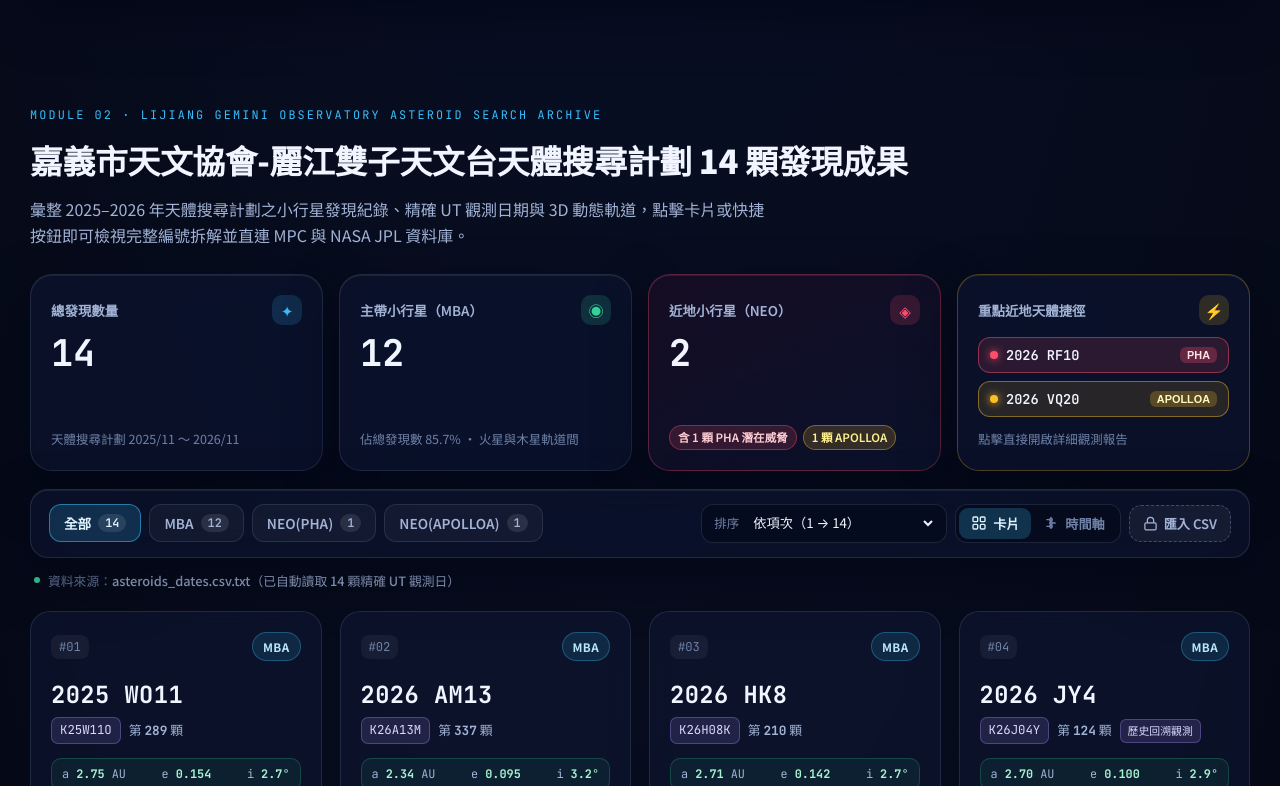
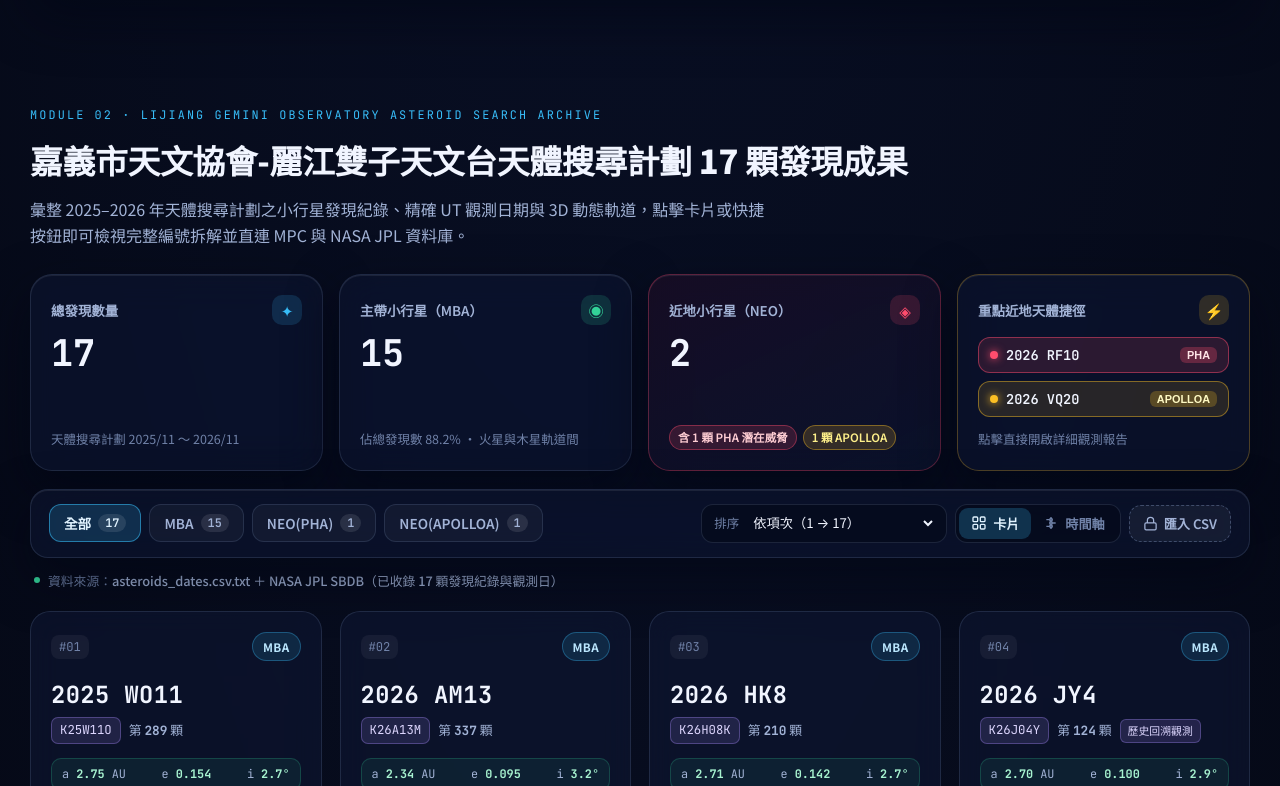
Before and after one commit to kennyCJH/asteroid-decoder-web, a plain HTML site: page index.html in a window 1280 px wide. Shown: the part 1574-2360 px from the top of the page. Drawn offline with Linux system fonts and the light colour scheme.

Commit message:
Add 3 newly discovered MBA asteroids (2026 VG40, 2026 VG42, 2026 VN42) - total 17 discoveries

```diff
--- a/index.html
+++ b/index.html
@@ -4,7 +4,7 @@
   <meta charset="UTF-8" />
   <meta name="viewport" content="width=device-width, initial-scale=1.0" />
   <title>嘉義市天文協會-麗江雙子天文台天體搜尋計劃｜小行星臨時編號解碼與發現成果</title>
-  <meta name="description" content="嘉義市天文協會-麗江雙子天文台天體搜尋計劃發現成果記錄：收錄 14 顆小行星觀測成果（含 PHA 與 Apollo 型近地小行星），整合 IAU / MPC 小行星臨時編號雙向解碼器、3D 動態軌道模擬與互動式編號規則圖鑑。" />
+  <meta name="description" content="嘉義市天文協會-麗江雙子天文台天體搜尋計劃發現成果記錄：收錄 17 顆小行星觀測成果（含 PHA 與 Apollo 型近地小行星），整合 IAU / MPC 小行星臨時編號雙向解碼器、3D 動態軌道模擬與互動式編號規則圖鑑。" />
 
   <!-- Google Fonts: Outfit (幾何天文標題) + Noto Sans TC (繁體中文) + JetBrains Mono (等寬編號與公式) -->
   <link rel="preconnect" href="https://fonts.googleapis.com" />
@@ -56,9 +56,9 @@
         <a href="#guide" class="nav-link">編號規則圖鑑</a>
       </nav>
 
-      <div class="nav-telemetry" title="已載入嘉義市天文協會-麗江雙子天文台天體搜尋計劃 14 顆小行星精確觀測日（UT）">
+      <div class="nav-telemetry" title="已載入嘉義市天文協會-麗江雙子天文台天體搜尋計劃 17 顆小行星觀測檔案">
         <span class="telemetry-dot"></span>
-        <span id="navDataStatus">14 顆發現 · UT 同步</span>
+        <span id="navDataStatus">17 顆發現 · UT 同步</span>
       </div>
     </div>
   </header>
@@ -78,11 +78,11 @@
             <span class="hero__title-accent">麗江雙子天文台天體搜尋計劃</span>
           </h1>
           <p class="hero__desc">
-            完整收錄「嘉義市天文協會-麗江雙子天文台天體搜尋計劃」所發現的 14 顆小行星觀測軌跡與動態軌道（包含潛在威脅近地小行星 <strong>2026 RF10</strong> 與阿波羅型近地小行星 <strong>2026 VQ20</strong>）。結合 IAU / MPC 臨時編號雙向解碼器、3D 互動軌道模擬與規則圖鑑，一次掌握每顆小行星的發現時窗、順位與官方資料庫查詢。
+            完整收錄「嘉義市天文協會-麗江雙子天文台天體搜尋計劃」所發現的 <span id="heroDescCount">17</span> 顆小行星觀測軌跡與動態軌道（包含潛在威脅近地小行星 <strong>2026 RF10</strong> 與阿波羅型近地小行星 <strong>2026 VQ20</strong>）。結合 IAU / MPC 臨時編號雙向解碼器、3D 互動軌道模擬與規則圖鑑，一次掌握每顆小行星的發現時窗、順位與官方資料庫查詢。
           </p>
           <div class="hero__actions">
             <a href="#dashboard" class="btn btn--primary">
-              <span>瀏覽 14 顆發現成果</span>
+              <span>瀏覽 <span id="heroBrowseCount">17</span> 顆發現成果</span>
               <svg width="16" height="16" viewBox="0 0 24 24" fill="none" stroke="currentColor" stroke-width="2.2"><path d="M5 12h14M13 5l7 7-7 7"/></svg>
             </a>
             <a href="#decoder" class="btn btn--glass">
@@ -142,7 +142,7 @@
               <span>2026 VQ20 · APOLLOA</span>
             </div>
             <div class="radar-chip radar-chip--count">
-              <span class="mono">14</span> OBJECTS TRACKED
+              <span class="mono" id="heroRadarCount">17</span> OBJECTS TRACKED
             </div>
           </div>
         </div>
@@ -326,13 +326,13 @@
     </section>
 
     <!-- ============================================================ -->
-    <!-- 模組 2：嘉義市天文協會-麗江雙子天文台天體搜尋計劃 14 顆成果    -->
+    <!-- 模組 2：嘉義市天文協會-麗江雙子天文台天體搜尋計劃 17 顆成果    -->
     <!-- ============================================================ -->
     <section id="dashboard" class="section">
       <div class="container">
         <div class="section-head">
           <div class="section-head__meta">MODULE 02 · LIJIANG GEMINI OBSERVATORY ASTEROID SEARCH ARCHIVE</div>
-          <h2 class="section-head__title">嘉義市天文協會-麗江雙子天文台天體搜尋計劃 14 顆發現成果</h2>
+          <h2 class="section-head__title">嘉義市天文協會-麗江雙子天文台天體搜尋計劃 <span id="dashboardTitleCount">17</span> 顆發現成果</h2>
           <p class="section-head__sub">彙整 2025–2026 年天體搜尋計劃之小行星發現紀錄、精確 UT 觀測日期與 3D 動態軌道，點擊卡片或快捷按鈕即可檢視完整編號拆解並直連 MPC 與 NASA JPL 資料庫。</p>
         </div>
 
@@ -343,7 +343,7 @@
               <span class="kpi-card__label">總發現數量</span>
               <span class="kpi-icon kpi-icon--total" aria-hidden="true">✦</span>
             </div>
-            <div class="kpi-card__num mono" id="kpiTotal">14</div>
+            <div class="kpi-card__num mono" id="kpiTotal">17</div>
             <div class="kpi-card__foot">天體搜尋計劃 2025/11 ～ 2026/11</div>
           </div>
 
@@ -352,8 +352,8 @@
               <span class="kpi-card__label">主帶小行星（MBA）</span>
               <span class="kpi-icon kpi-icon--mba" aria-hidden="true">◉</span>
             </div>
-            <div class="kpi-card__num mono" id="kpiMba">12</div>
-            <div class="kpi-card__foot" id="kpiMbaPct">佔總發現數 85.7% · 火星與木星軌道間</div>
+            <div class="kpi-card__num mono" id="kpiMba">15</div>
+            <div class="kpi-card__foot" id="kpiMbaPct">佔總發現數 88.2% · 火星與木星軌道間</div>
           </div>
 
           <div class="glass-panel kpi-card kpi-card--neo">
@@ -392,8 +392,8 @@
         <!-- 篩選、排序、檢視切換與 CSV 匯入工具列 -->
         <div class="glass-panel toolbar">
           <div class="toolbar__group" role="group" aria-label="依小行星類型篩選">
-            <button type="button" class="filter-btn is-active" data-filter="ALL">全部 <span class="badge-count" id="countAll">14</span></button>
-            <button type="button" class="filter-btn" data-filter="MBA">MBA <span class="badge-count" id="countMba">12</span></button>
+            <button type="button" class="filter-btn is-active" data-filter="ALL">全部 <span class="badge-count" id="countAll">17</span></button>
+            <button type="button" class="filter-btn" data-filter="MBA">MBA <span class="badge-count" id="countMba">15</span></button>
             <button type="button" class="filter-btn filter-btn--pha" data-filter="NEO(PHA)">NEO(PHA) <span class="badge-count" id="countPha">1</span></button>
             <button type="button" class="filter-btn filter-btn--apollo" data-filter="NEO(APOLLOA)">NEO(APOLLOA) <span class="badge-count" id="countApollo">1</span></button>
           </div>
@@ -402,7 +402,7 @@
             <label class="sort-control">
               <span class="sort-control__label">排序</span>
               <select id="sortSelect" class="sort-select">
-                <option value="id">依項次（1 → 14）</option>
+                <option value="id" id="sortIdOption">依項次（1 → 17）</option>
                 <option value="firstObsDesc">依首次觀測日（新 → 舊）</option>
                 <option value="firstObsAsc">依首次觀測日（舊 → 新）</option>
                 <option value="orderDesc">依半月發現順位（高 → 低）</option>
@@ -431,7 +431,7 @@
 
         <div class="data-source-note">
           <span class="data-source-note__dot"></span>
-          <span>資料來源：<strong id="dataSourceText">asteroids_dates.csv.txt（已自動讀取 14 顆精確 UT 觀測日）</strong></span>
+          <span>資料來源：<strong id="dataSourceText">asteroids_dates.csv.txt ＋ NASA JPL SBDB（已收錄 17 顆發現紀錄與觀測日）</strong></span>
         </div>
 
         <!-- 卡片檢視容器 -->
@@ -482,7 +482,7 @@
             </div>
             <div class="callout-pill">
               <span class="callout-pill__code mono">★ 搜尋發現</span>
-              <span>亮點星標代表本天體搜尋計劃曾於該半月發現小行星（如 <strong>T</strong> 有 5 顆、<strong>V</strong> 有 4 顆）。</span>
+              <span>亮點星標代表本天體搜尋計劃曾於該半月發現小行星（如 <strong>V</strong> 有 7 顆、<strong>T</strong> 有 5 顆）。</span>
             </div>
           </div>
         </div>
--- a/js/app.js
+++ b/js/app.js
@@ -327,7 +327,7 @@
   }
 
   /* ========================================================================
-     模組 2：14 顆小行星成果儀表板
+     模組 2：天體搜尋計劃小行星成果儀表板
      ======================================================================== */
   function updateKpis() {
     const list = state.asteroids;
@@ -348,6 +348,14 @@
     els.countPha.textContent = phaCount;
     els.countApollo.textContent = apolloCount;
     els.navDataStatus.textContent = `${total} 顆發現 · UT 同步`;
+
+    // 同步頁面其餘總數標示（包含匯入新增小行星時自動更新）
+    ['heroDescCount', 'heroBrowseCount', 'heroRadarCount', 'dashboardTitleCount'].forEach((id) => {
+      const node = document.getElementById(id);
+      if (node) node.textContent = total;
+    });
+    const sortOpt = document.getElementById('sortIdOption');
+    if (sortOpt) sortOpt.textContent = `依項次（1 → ${total}）`;
   }
 
   function getFilteredAndSorted() {
@@ -412,7 +420,10 @@
              <span>e <b>${a.orbit.e.toFixed(3)}</b></span>
              <span>i <b>${a.orbit.incl.toFixed(1)}°</b></span>
            </div>`
-        : '';
+        : `<div class="asteroid-card__orbit-strip asteroid-card__orbit-strip--pending">
+             <span>軌道根數待 MPC / JPL 公開資料庫同步</span>
+           </div>`;
+      const quicklinksClass = a.mpcOrbitUrl ? 'asteroid-card__quicklinks' : 'asteroid-card__quicklinks asteroid-card__quicklinks--two';
 
       return `
         <article class="asteroid-card ${cardTone}" role="button" tabindex="0" data-open-id="${a.id}" aria-label="檢視 ${escapeHtml(a.standard)} 動態軌道與詳細資料">
@@ -435,15 +446,15 @@
           <div class="asteroid-card__meta">
             <div>
               <span class="meta-cell__k">首次觀測日 (UT)</span>
-              <span class="meta-cell__v mono">${escapeHtml(a.firstObsISO || '未提供')}</span>
+              <span class="meta-cell__v mono">${escapeHtml(a.firstObsISO || '待同步')}</span>
             </div>
             <div>
               <span class="meta-cell__k">最新觀測日 (UT)</span>
-              <span class="meta-cell__v mono">${escapeHtml(a.latestObsISO || '未提供')}</span>
+              <span class="meta-cell__v mono">${escapeHtml(a.latestObsISO || '待同步')}</span>
             </div>
           </div>
 
-          <div class="asteroid-card__quicklinks">
+          <div class="${quicklinksClass}">
             <a href="${escapeHtml(mpcUrl)}" target="_blank" rel="noopener noreferrer" class="quick-ext quick-ext--mpc" title="前往 MPC 查詢 ${escapeHtml(a.standard)}：${escapeHtml(mpcUrl)}">MPC 查詢 ↗</a>
             <a href="${escapeHtml(jplUrl)}" target="_blank" rel="noopener noreferrer" class="quick-ext quick-ext--jpl" title="前往 NASA JPL SBDB 查詢 ${escapeHtml(a.standard)}：${escapeHtml(jplUrl)}">JPL SBDB ↗</a>
             ${orbitBtn}
@@ -451,7 +462,7 @@
 
           <div class="asteroid-card__foot">
             <span class="mono">${escapeHtml(a.halfMonthRange)} · 弧長 ${arcText}</span>
-            <span class="card-cta">3D 軌道與詳情 →</span>
+            <span class="card-cta">${a.orbit ? '3D 軌道與詳情 →' : '編號詳情 →'}</span>
           </div>
         </article>
       `;
@@ -520,7 +531,15 @@
 
   function buildOrbitSectionHtml(asteroid) {
     const o = asteroid.orbit;
-    if (!o) return '';
+    if (!o) {
+      return `
+        <div class="modal-section-title">互動式動態軌道圖（等待公開軌道根數）</div>
+        <div class="orbit-pending-box">
+          <strong>${escapeHtml(asteroid.standard)} 的軌道根數尚未同步至公開資料庫</strong>
+          <p>待 IAU MPC 或 NASA JPL SBDB 正式發布本天體軌道根數（a, e, i, Ω, ω, M）後，即可在此呈現 3D 動態軌道模擬與 MPC 互動式軌道草圖；您可先透過下方按鈕直接查詢最新發布狀態。</p>
+        </div>
+      `;
+    }
 
     const periodYears = (o.periodDays / 365.256).toFixed(2);
     const moidHtml = o.moid !== null && o.moid !== undefined
--- a/js/data.js
+++ b/js/data.js
@@ -1,6 +1,6 @@
 /**
- * 嘉義市天文協會-麗江雙子天文台天體搜尋計劃 14 顆小行星成果資料集與 CSV/TSV 匯入解析器
- * - 精確觀測日（UT）讀取自專案目錄內的 asteroids_dates.csv.txt
+ * 嘉義市天文協會-麗江雙子天文台天體搜尋計劃 17 顆小行星成果資料集與 CSV/TSV 匯入解析器
+ * - 精確觀測日（UT）整合自 asteroids_dates.csv.txt 與 NASA JPL SBDB 官方資料庫
  * - 軌道根數（Orbital Elements）取自 NASA JPL SBDB / IAU MPC 官方資料庫
  */
 (function (global) {
@@ -333,6 +333,63 @@
         periodDays: 1072.06,
         moid: null
       }
+    },
+    {
+      id: 15,
+      type: 'MBA',
+      packed: 'K26V40G',
+      standard: '2026 VG40',
+      halfMonthRange: '2026-11-01 ～ 11-15',
+      firstObsUT: '',
+      latestObsUT: '',
+      note: '新發布天體：精確觀測日與軌道根數待 MPC / NASA JPL SBDB 公開資料庫同步更新，可點擊下方官方查詢即時檢視。',
+      orbit: null
+    },
+    {
+      id: 16,
+      type: 'MBA',
+      packed: 'K26V42G',
+      standard: '2026 VG42',
+      halfMonthRange: '2026-11-01 ～ 11-15',
+      firstObsUT: '2026/11/4',
+      latestObsUT: '2026/11/17',
+      orbit: {
+        epoch: '2026-06-09.0',
+        epochJd: 2461200.5,
+        a: 2.9994204,
+        e: 0.1223622,
+        incl: 10.11418,
+        node: 221.2413,
+        peri: 126.53349,
+        m: 14.85,
+        q: 2.6324047,
+        ad: 3.3664361,
+        periodDays: 1897.381,
+        moid: null
+      }
+    },
+    {
+      id: 17,
+      type: 'MBA',
+      packed: 'K26V42N',
+      standard: '2026 VN42',
+      halfMonthRange: '2026-11-01 ～ 11-15',
+      firstObsUT: '2026/11/6',
+      latestObsUT: '2026/11/18',
+      orbit: {
+        epoch: '2026-06-09.0',
+        epochJd: 2461200.5,
+        a: 2.2747522,
+        e: 0.1983632,
+        incl: 1.53413,
+        node: 37.49905,
+        peri: 327.73579,
+        m: 343.01545,
+        q: 1.8235251,
+        ad: 2.7259793,
+        periodDays: 1253.14,
+        moid: null
+      }
     }
   ];
 
```
Also changed, not shown: css/styles.css (+30 -0 lines), asteroids_dates.csv.txt, 1 other file.
